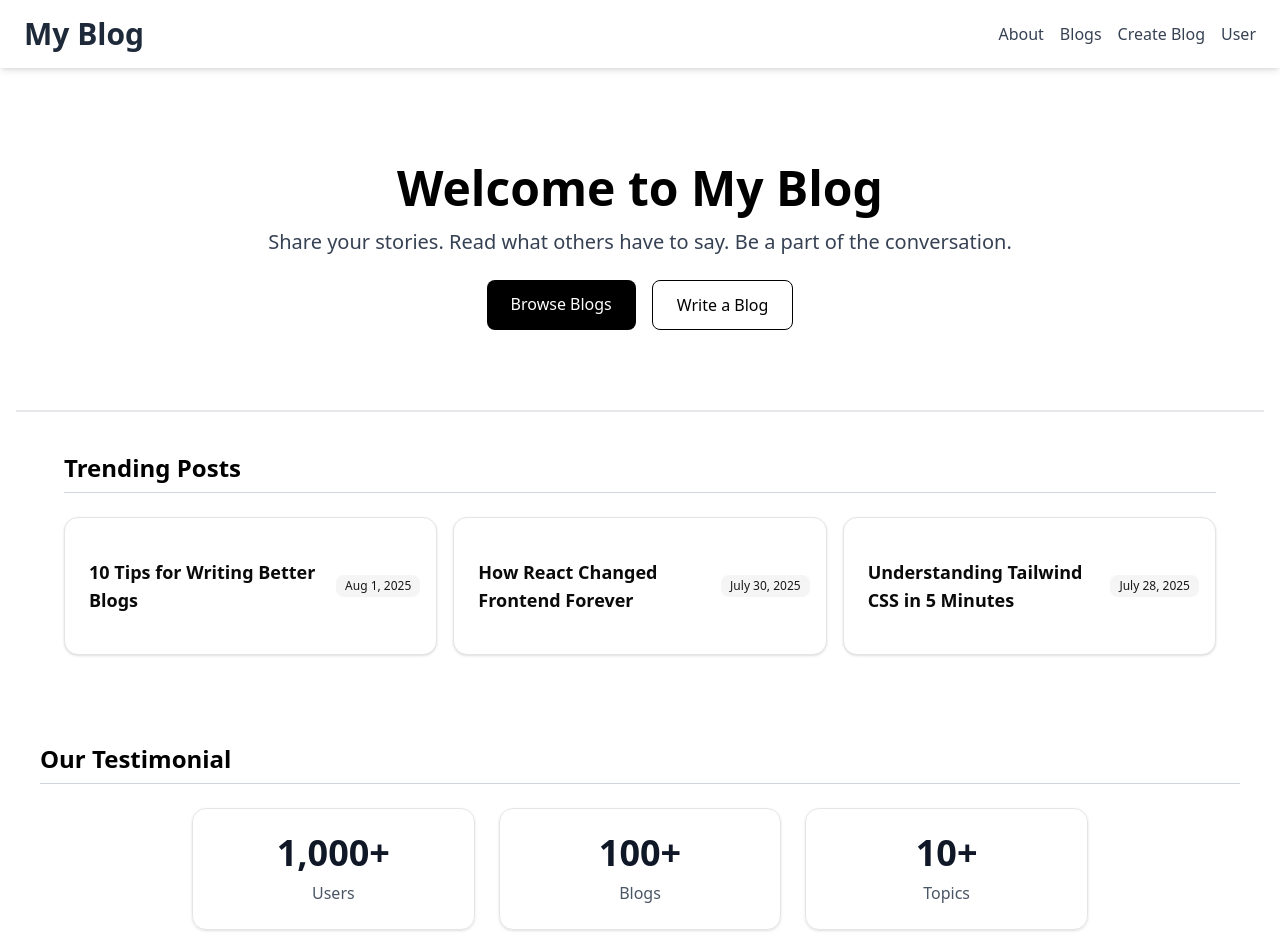
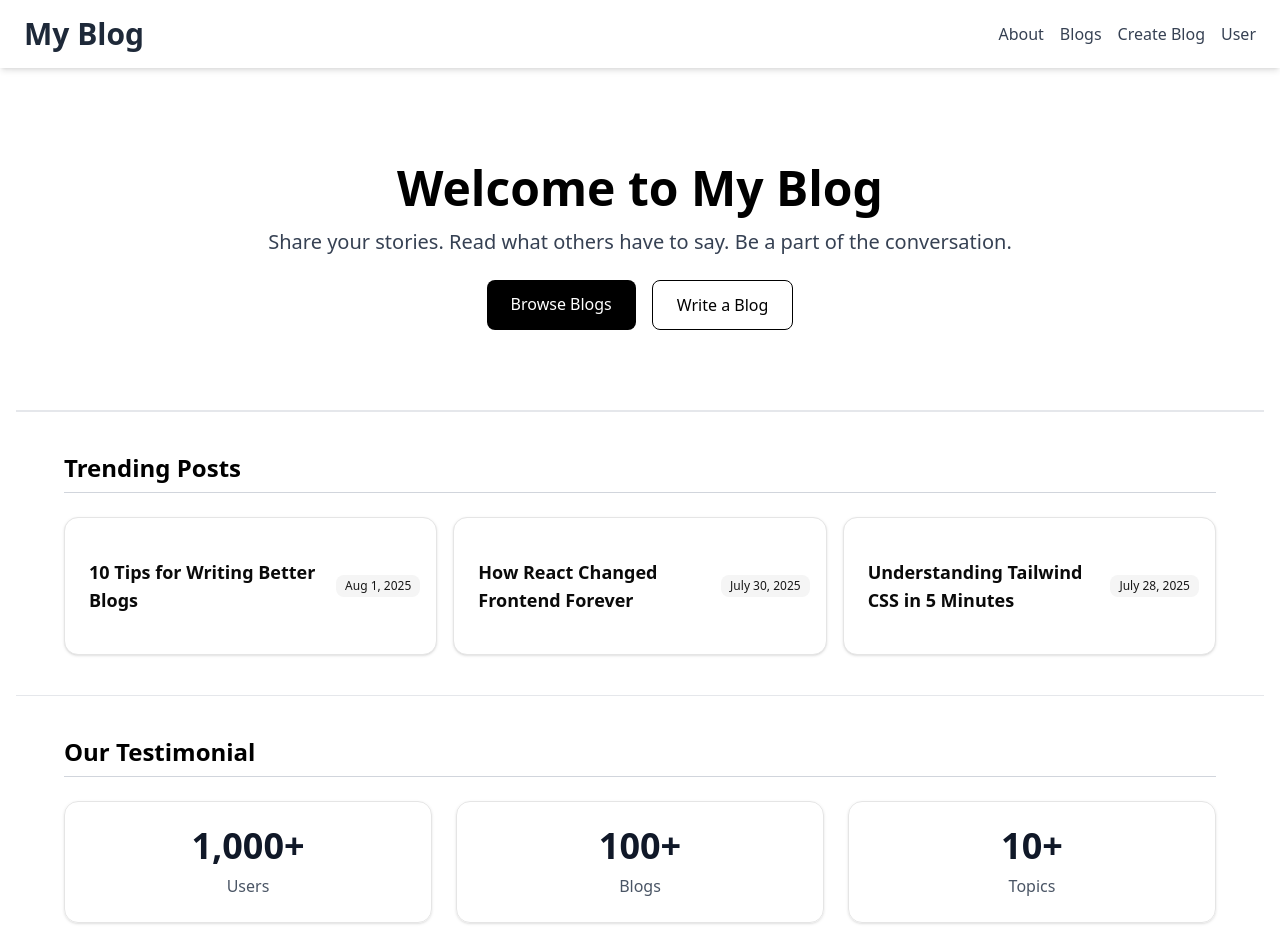
Before and after one commit to Sahana-Lakshmipathy-1/Blog-Website, a React (Vite) app in the folder client/: page / in a window 1280 px wide. Shown: the top 952 px of the page. Built offline with nearby package versions, Linux system fonts and the light colour scheme.

Commit message:
Home page margin correction

```diff
--- a/client/src/components/Stats.jsx
+++ b/client/src/components/Stats.jsx
@@ -9,9 +9,11 @@ const stats = [
 
 const Stats = () => {
   return (
-    <section className="bg-white text-black py-12 px-6">
-        <h2 className='text-2xl font-bold mb-6 border-b border-gray-300 pb-2'>Our Testimonial</h2>
-      <div className="max-w-4xl mx-auto grid grid-cols-1 sm:grid-cols-3 gap-6 text-center">
+    <section className="bg-white text-black px-6 py-10 border-t border-gray-200">
+      <div className="max-w-6xl mx-auto">
+        <h2 className="text-2xl font-bold mb-6 border-b border-gray-300 pb-2">Our Testimonial</h2>
+
+        <div className="grid grid-cols-1 sm:grid-cols-3 gap-6 text-center">
           {stats.map((stat, index) => (
             <div key={index} className="p-6 border rounded-xl shadow-sm hover:shadow-md transition-shadow">
               <h3 className="text-4xl font-bold text-gray-900">
@@ -21,8 +23,9 @@ const Stats = () => {
             </div>
           ))}
         </div>
+      </div>
     </section>
-  )
+  );
 }
 
-export default Stats
+export default Stats;
```
Lines whose indentation alone changed are shown as unchanged.
